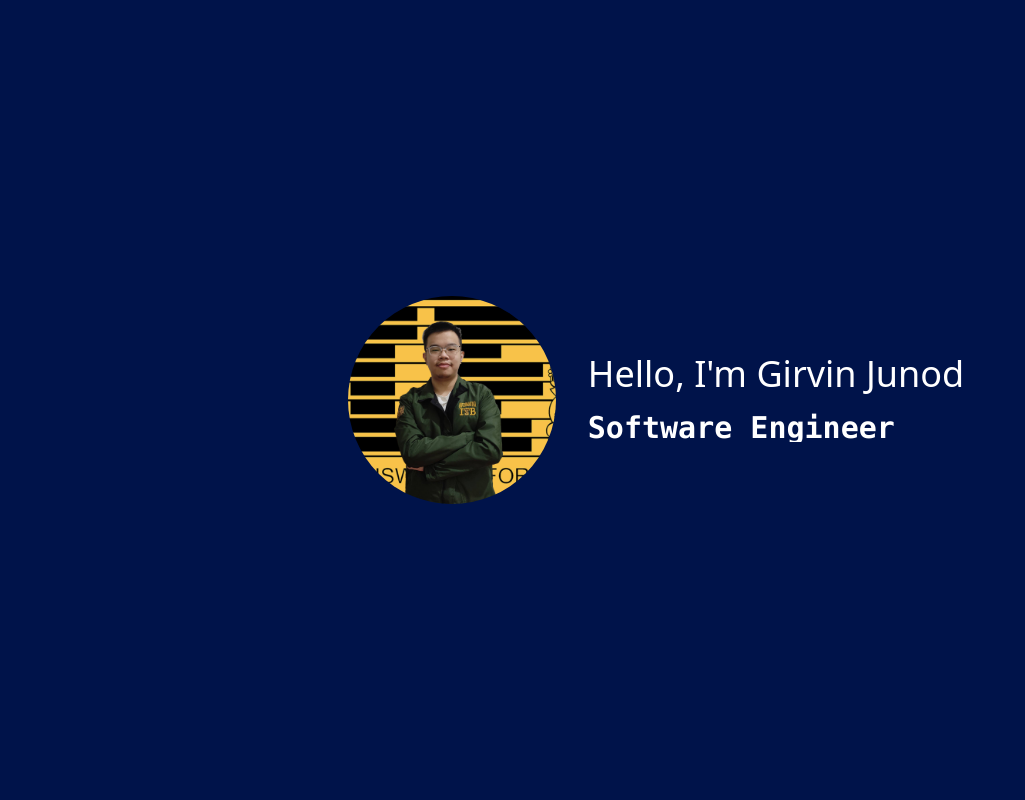
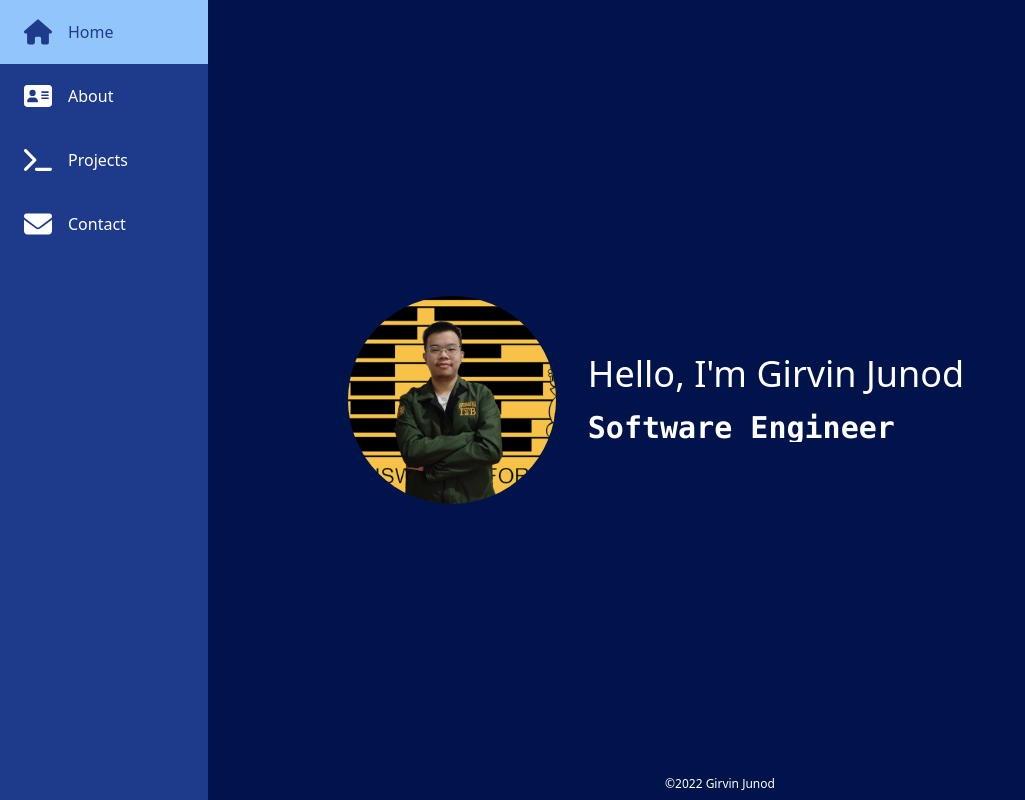
Before and after one commit to girvinjunod/my-portfolio, a Svelte app: page / in a window 1280 px wide. Shown: the whole page, without its empty margins (0-1025 px from the left). Built offline with nearby package versions, Linux system fonts and the light colour scheme.

Commit message:
feat: add navbar

```diff
--- a/package.json
+++ b/package.json
@@ -10,6 +10,7 @@
     "check": "svelte-check --tsconfig ./tsconfig.json"
   },
   "devDependencies": {
+    "@fortawesome/fontawesome-free": "^6.1.1",
     "@sveltejs/vite-plugin-svelte": "^1.0.0-next.30",
     "@tsconfig/svelte": "^2.0.1",
     "autoprefixer": "^10.4.4",
@@ -17,6 +18,7 @@
     "svelte": "^3.44.0",
     "svelte-check": "^2.2.7",
     "svelte-preprocess": "^4.9.8",
+    "svelte-spa-router": "^3.2.0",
     "tailwindcss": "^3.0.24",
     "tslib": "^2.3.1",
     "typescript": "^4.5.4",
--- a/src/App.svelte
+++ b/src/App.svelte
@@ -1,56 +1,25 @@
 <script lang="ts">
-  import picture from "./assets/girvin.png";
-  import { slide } from "svelte/transition";
-  import { quartInOut } from "svelte/easing";
-  import Counter from "./lib/Counter.svelte";
-  const roles = ["Student", "Software Engineer", "Fullstack Developer"];
-  let i = 0;
-  let activeIndex = 0;
-  setInterval(() => {
-    i = (i + 1) % roles.length;
-    activeIndex = i;
-  }, 2500);
+  import "@fortawesome/fontawesome-free/js/all.min";
+  import Router from "svelte-spa-router";
+  import { Home } from "./Views/routes";
+  import Footer from "./lib/Footer.svelte";
+  import Navbar from "./lib/Navbar.svelte";
+
+  const routes = {
+    "/": Home,
+  };
 </script>
 
-<main class="bg-[#00134A] flex">
-  <div class="flex mx-auto my-auto justify-center items-center">
-    <img
-      src={picture}
-      alt="Girvin Junod"
-      class="object-cover rounded-full h-52 w-52 m-8"
-    />
-    <div class="w-max text-left">
-      <h2 class="text-4xl mb-4">Hello, I'm Girvin Junod</h2>
-      {#each roles as role, idx}
-        {#if activeIndex == idx}
-          <p
-            transition:slide|local={{
-              duration: 200,
-              easing: quartInOut,
-            }}
-            class="role"
-          >
-            {role}
-          </p>
-        {/if}
-      {/each}
-    </div>
+<main class="flex">
+  <Navbar />
+  <div class="bg-[#00134A] flex text-center mx-0 my-auto p-4 h-full w-full">
+    <Router {routes} restoreScrollState={true} />
+    <Footer />
   </div>
-
-  <!-- <Counter /> -->
 </main>
 
 <style>
-  p,
-  h2 {
-    @apply font-sans text-white;
-  }
-
-  .role {
-    @apply text-3xl font-bold font-mono;
-  }
-
   main {
-    @apply text-center mx-0 my-auto p-4 h-screen w-screen;
+    @apply h-screen w-screen;
   }
 </style>
--- /dev/null
+++ b/src/Views/Home.svelte
@@ -0,0 +1,50 @@
+<script lang="ts">
+  import picture from "../assets/girvin.png";
+  import { slide } from "svelte/transition";
+  import { quartInOut } from "svelte/easing";
+  import View from "../lib//View.svelte";
+  const roles = ["Student", "Software Engineer", "Fullstack Developer"];
+  let i = 0;
+  let activeIndex = 0;
+  setInterval(() => {
+    i = (i + 1) % roles.length;
+    activeIndex = i;
+  }, 2500);
+</script>
+
+<View nextViewPath="/" prevViewPath="/">
+  <div class="flex mx-auto my-auto justify-center items-center">
+    <img
+      src={picture}
+      alt="Girvin Junod"
+      class="object-cover rounded-full h-52 w-52 m-8"
+    />
+    <div class="w-max text-left">
+      <h2 class="text-4xl mb-4">Hello, I'm Girvin Junod</h2>
+      {#each roles as role, idx}
+        {#if activeIndex == idx}
+          <p
+            transition:slide|local={{
+              duration: 200,
+              easing: quartInOut,
+            }}
+            class="role"
+          >
+            {role}
+          </p>
+        {/if}
+      {/each}
+    </div>
+  </div>
+</View>
+
+<style>
+  p,
+  h2 {
+    @apply font-sans text-white;
+  }
+
+  .role {
+    @apply text-3xl font-bold font-mono;
+  }
+</style>
--- /dev/null
+++ b/src/Views/routes.ts
@@ -0,0 +1,3 @@
+import Home from './Home.svelte';
+
+export { Home,};
--- /dev/null
+++ b/src/data/NavItem.ts
@@ -0,0 +1,35 @@
+type NavItem = {
+    name: string;
+    text: string;
+    link: string;
+    icon: string;
+  };
+
+  const NavItem: NavItem[] = [
+    {
+      name: 'home',
+      text: 'Home',
+      link: '/',
+      icon: 'home',
+    },
+    {
+      name: 'about',
+      text: 'About',
+      link: '/about',
+      icon: 'address-card',
+    },
+    {
+      name: 'projects',
+      text: 'Projects',
+      link: '/projects',
+      icon: 'terminal',
+    },
+    {
+        name: 'contacts',
+        text: 'Contact',
+        link: '/contact',
+        icon: 'envelope',
+      }
+  ];
+
+  export default NavItem;
--- /dev/null
+++ b/src/data/SocialMedia.ts
@@ -0,0 +1,40 @@
+type SocialMedia = {
+    name: string;
+    text: string;
+    link: string;
+    icon: string;
+    isBrand: boolean;
+  };
+
+  const SocialMedia: SocialMedia[] = [
+    {
+      name: 'github',
+      text: 'girvinjunod',
+      link: 'https://github.com/girvinjunod',
+      icon: 'github-square',
+      isBrand: true,
+    },
+    {
+      name: 'email',
+      text: 'Email',
+      link: 'mailto:13519096@std.stei.itb.ac.id',
+      icon: 'envelope-square',
+      isBrand: false,
+    },
+    {
+      name: 'linkedin',
+      text: 'Girvin Junod',
+      link: 'https://www.linkedin.com/in/girvin-junod/',
+      icon: 'linkedin',
+      isBrand: true,
+    },
+    {
+      name: 'instagram', // default item
+      text: '@girvinjunod_',
+      link: 'https://www.instagram.com/girvinjunod_',
+      icon: 'instagram',
+      isBrand: true,
+    },
+  ];
+
+  export default SocialMedia;
--- /dev/null
+++ b/src/lib/Footer.svelte
@@ -0,0 +1,9 @@
+<footer>
+  <p class="text-center">©2022 Girvin Junod</p>
+</footer>
+
+<style>
+  footer {
+    @apply h-5 m-0 fixed left-0 bottom-0 w-full p-4 text-center text-white text-xs flex items-center justify-center ml-20;
+  }
+</style>
--- /dev/null
+++ b/src/lib/Navbar.svelte
@@ -0,0 +1,40 @@
+<script lang="ts">
+  import { link as routerLink } from "svelte-spa-router";
+  import active from "svelte-spa-router/active";
+  import NavItems from "../data/NavItem";
+</script>
+
+<nav
+  class="fixed bg-blue-900 h-screen m-0 w-20 duration-300 hover:w-52 text-white"
+>
+  <ul class="flex items-start flex-col h-full w-full list-none m-0 p-0">
+    {#each NavItems as { text, link, icon }}
+      <li class="w-full">
+        <a
+          class="flex items-center justify-start h-16 outline-none no-underline duration-300
+            hover:text-blue-300"
+          href={link}
+          use:routerLink
+          use:active
+        >
+          <i class="fas fa-{icon} fa-2x ml-6 w-7" />
+          <span class="hidden flex-grow">
+            {text}
+          </span>
+        </a>
+      </li>
+    {/each}
+  </ul>
+</nav>
+
+<style>
+  nav:hover span {
+    @apply block ml-4;
+  }
+
+  :global(.active) {
+    background-color: rgb(147, 197, 253);
+    transition: 300ms;
+    color: rgb(30 58 138) !important;
+  }
+</style>
--- /dev/null
+++ b/src/lib/View.svelte
@@ -0,0 +1,38 @@
+<script lang="ts">
+  import { fly } from "svelte/transition";
+  import { push } from "svelte-spa-router";
+  export let nextViewPath: string | undefined = undefined;
+  export let prevViewPath: string | undefined = undefined;
+  let touchStartY: number, touchEndY: number;
+  const changePage = (e: WheelEvent | TouchEvent) => {
+    if (window.TouchEvent && e instanceof TouchEvent) {
+      const touch = e.touches[0] || e.changedTouches[0] || e.targetTouches[0];
+      switch (e.type) {
+        case "touchstart":
+          touchStartY = touch.pageY;
+          break;
+        case "touchmove":
+          touchEndY = touch.pageY;
+          if (nextViewPath && touchEndY < touchStartY) push(nextViewPath);
+          else if (prevViewPath && touchEndY > touchStartY) push(prevViewPath);
+          break;
+        default:
+          break;
+      }
+    } else if (window.WheelEvent && e instanceof WheelEvent) {
+      if (nextViewPath && e.deltaY > 0) push(nextViewPath);
+      else if (prevViewPath && e.deltaY < 0) push(prevViewPath);
+    }
+  };
+  const doNothing = () => {};
+</script>
+
+<div
+  in:fly={{ duration: 300, x: -100 }}
+  on:wheel={nextViewPath || prevViewPath ? changePage : doNothing}
+  on:touchstart={nextViewPath || prevViewPath ? changePage : doNothing}
+  on:touchmove={nextViewPath || prevViewPath ? changePage : doNothing}
+  class="mx-auto my-auto p-4"
+>
+  <slot />
+</div>
```
Also changed, not shown: 1 other file (tests, documents, lock files or other folders).
